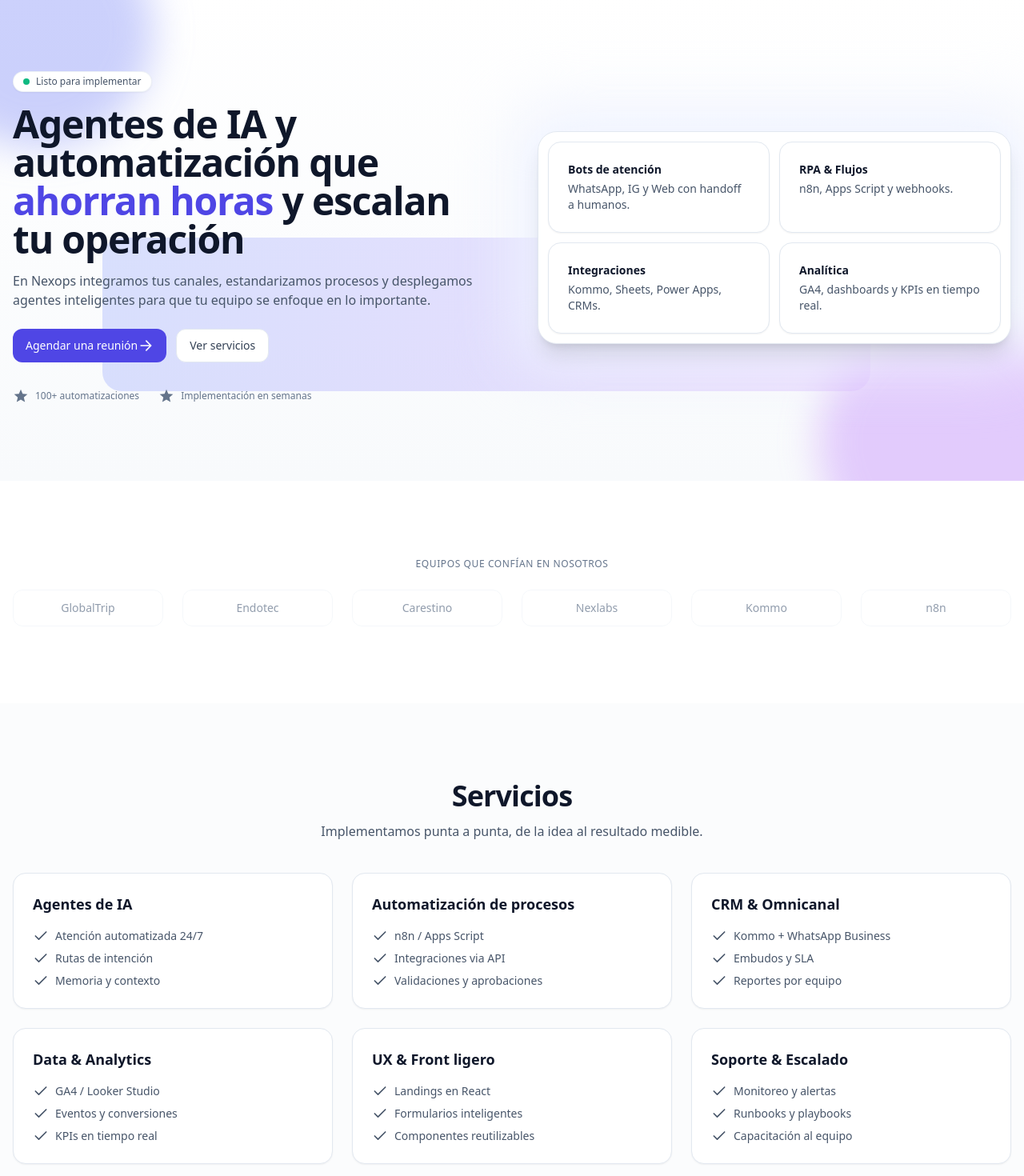
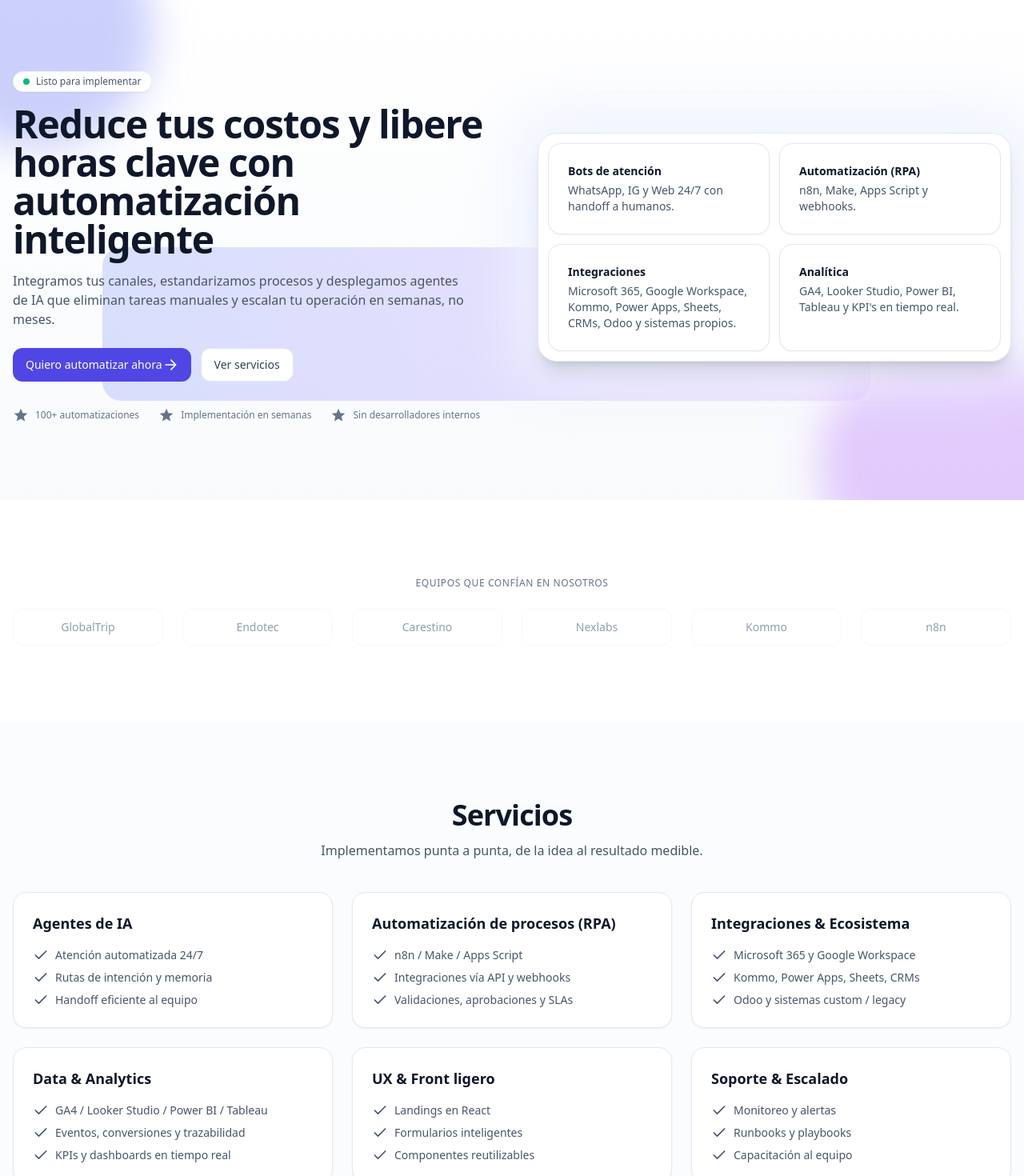
Before and after one commit to AlanTN13/webneoxps, a React (Vite) app: page / in a window 1280 px wide. Shown: the part 80-1550 px from the top of the page at 80% size. Built offline with nearby package versions, Linux system fonts and the light colour scheme.

Commit message:
Actualiza landing con hero pragmático y nuevos servicios

```diff
--- a/src/App.jsx
+++ b/src/App.jsx
@@ -5,7 +5,7 @@ import brandLogo from "./assets/logo-nexops.svg";
 
 // ---------------------------------------------
 // Nexops – Landing React + Parallax (Rellax)
-// Vite + Tailwind — sin framer-motion
+// Vite + Tailwind —
 // ---------------------------------------------
 
 const Section = ({ id, className = "", children }) => (
@@ -41,52 +41,23 @@ const ArrowRight = () => (
 );
 
 /* Logo */
-
-// Marca en SVG
-const LogoMark = ({ className = "h-10 w-10" }) => (
-  <svg
-    viewBox="0 0 48 48"
-    className={className}
-    fill="none"
-    xmlns="http://www.w3.org/2000/svg"
-    aria-hidden="true"
+const Brand = () => (
+  <a
+    href="/"
+    className="flex items-center gap-1 group select-none focus:outline-none focus-visible:ring-2 focus-visible:ring-indigo-500 rounded-md"
   >
-    <polygon
-      points="24,2 42,12 42,36 24,46 6,36 6,12"
-      stroke="#4F46E5"
-      strokeWidth="2.4"
-      fill="none"
-      strokeLinejoin="round"
-    />
-    <path d="M14 18v12" stroke="#4F46E5" strokeWidth="2" strokeLinecap="round"/>
-    <circle cx="14" cy="16" r="2" fill="#4F46E5"/>
-    <circle cx="14" cy="32" r="2" fill="#4F46E5"/>
-
-    <path d="M24 12v8l6 6v4" stroke="#4F46E5" strokeWidth="2" strokeLinecap="round"/>
-    <circle cx="24" cy="10" r="2" fill="#4F46E5"/>
-    <circle cx="30" cy="26" r="2" fill="#4F46E5"/>
-    <circle cx="30" cy="32" r="2" fill="#4F46E5"/>
-
-    <path d="M18 22h6" stroke="#4F46E5" strokeWidth="2" strokeLinecap="round"/>
-    <circle cx="26" cy="22" r="2" fill="#4F46E5"/>
-  </svg>
+    <img src={brandLogo} alt="NexOps" className="h-12 w-12 -ml-1 shrink-0" />
+    <span className="text-xl font-semibold tracking-tight text-slate-900 group-hover:text-indigo-700">
+      NexOps
+    </span>
+  </a>
 );
 
-const Brand = () => (
-  <div className="flex items-center gap-1">
-    <img src={brandLogo} alt="NexOps" className="h-12 w-12 -ml-1 shrink-0" />
-    <span className="text-xl font-semibold tracking-tight text-slate-900">NexOps</span>
-  </div>
-);
-
-// Si preferís seguir usando <Logo />, descomentá la línea de abajo:
-// const Logo = Brand;
 
 // NavBar
 const NavBar = () => (
   <header className="sticky top-0 z-40 w-full bg-white/95 backdrop-blur border-b border-slate-100 h-[72px]">
     <div className="mx-auto max-w-7xl flex h-full items-center justify-between px-6">
-      {/* Reemplazamos Logo por Brand para evitar el error */}
       <Brand />
 
       <nav className="hidden sm:flex items-center gap-8 text-base text-slate-600">
@@ -106,6 +77,7 @@ const NavBar = () => (
   </header>
 );
 
+/* HERO PRAGMÁTICO */
 const Hero = () => (
   <Section className="relative overflow-hidden bg-gradient-to-b from-white to-slate-50">
     {/* Capas decorativas con parallax */}
@@ -133,45 +105,51 @@ const Hero = () => (
         <Pill>
           <span className="h-2 w-2 rounded-full bg-emerald-500" /> Listo para implementar
         </Pill>
+
         <h1 className="mt-4 text-4xl font-bold tracking-tight text-slate-900 sm:text-5xl">
-          Agentes de IA y automatización que <span className="text-indigo-600">ahorran horas</span> y escalan tu operación
+          Reduce tus costos y libere horas clave con automatización inteligente
         </h1>
+
         <p className="mt-4 max-w-xl text-slate-600">
-          En Nexops integramos tus canales, estandarizamos procesos y desplegamos agentes inteligentes para que tu equipo se enfoque en lo importante.
+          Integramos tus canales, estandarizamos procesos y desplegamos agentes de IA que eliminan tareas manuales y escalan tu operación en semanas, no meses.
         </p>
+
         <div className="mt-6 flex flex-col gap-3 sm:flex-row">
           <a href="#contacto" className="inline-flex items-center justify-center rounded-xl bg-indigo-600 px-4 py-2.5 text-sm font-medium text-white hover:bg-indigo-700">
-            Agendar una reunión <ArrowRight />
+            Quiero automatizar ahora <ArrowRight />
           </a>
           <a href="#servicios" className="inline-flex items-center justify-center rounded-xl border border-slate-200 bg-white px-4 py-2.5 text-sm font-medium text-slate-700 hover:border-slate-300">
             Ver servicios
           </a>
         </div>
-        <div className="mt-8 flex items-center gap-6 text-xs text-slate-500">
+
+        <div className="mt-8 flex flex-wrap items-center gap-6 text-xs text-slate-500">
           <div className="flex items-center gap-2"><Star/> 100+ automatizaciones</div>
           <div className="flex items-center gap-2"><Star/> Implementación en semanas</div>
+          <div className="flex items-center gap-2"><Star/> Sin desarrolladores internos</div>
         </div>
       </div>
 
+      {/* Tarjetas del hero (ampliadas) */}
       <div className="relative">
         <div className="absolute -inset-6 -z-10 rounded-3xl bg-indigo-50 blur-2xl" />
         <div className="rounded-3xl border border-slate-200 bg-white p-3 shadow-xl">
           <div className="grid grid-cols-2 gap-3">
             <Card>
               <p className="text-sm font-semibold text-slate-900">Bots de atención</p>
-              <p className="mt-1 text-sm text-slate-600">WhatsApp, IG y Web con handoff a humanos.</p>
+              <p className="mt-1 text-sm text-slate-600">WhatsApp, IG y Web 24/7 con handoff a humanos.</p>
             </Card>
             <Card>
-              <p className="text-sm font-semibold text-slate-900">RPA & Flujos</p>
-              <p className="mt-1 text-sm text-slate-600">n8n, Apps Script y webhooks.</p>
+              <p className="text-sm font-semibold text-slate-900">Automatización (RPA)</p>
+              <p className="mt-1 text-sm text-slate-600">n8n, Make, Apps Script y webhooks.</p>
             </Card>
             <Card>
               <p className="text-sm font-semibold text-slate-900">Integraciones</p>
-              <p className="mt-1 text-sm text-slate-600">Kommo, Sheets, Power Apps, CRMs.</p>
+              <p className="mt-1 text-sm text-slate-600">Microsoft 365, Google Workspace, Kommo, Power Apps, Sheets, CRMs, Odoo y sistemas propios.</p>
             </Card>
             <Card>
               <p className="text-sm font-semibold text-slate-900">Analítica</p>
-              <p className="mt-1 text-sm text-slate-600">GA4, dashboards y KPIs en tiempo real.</p>
+              <p className="mt-1 text-sm text-slate-600">GA4, Looker Studio, Power BI, Tableau y KPI's en tiempo real.</p>
             </Card>
           </div>
         </div>
@@ -195,6 +173,7 @@ const Logos = () => (
   </Section>
 );
 
+/* SERVICIOS (ajustado a ecosistema) */
 const Servicios = () => (
   <Section id="servicios" className="bg-slate-50/60">
     <div className="mx-auto max-w-7xl px-4">
@@ -202,14 +181,57 @@ const Servicios = () => (
         <h2 className="text-3xl font-bold tracking-tight text-slate-900 sm:text-4xl">Servicios</h2>
         <p className="mt-3 text-slate-600">Implementamos punta a punta, de la idea al resultado medible.</p>
       </div>
+
       <div className="mt-10 grid grid-cols-1 gap-6 sm:grid-cols-2 lg:grid-cols-3">
         {[
-          { title: "Agentes de IA", points: ["Atención automatizada 24/7","Rutas de intención","Memoria y contexto"] },
-          { title: "Automatización de procesos", points: ["n8n / Apps Script","Integraciones via API","Validaciones y aprobaciones"] },
-          { title: "CRM & Omnicanal", points: ["Kommo + WhatsApp Business","Embudos y SLA","Reportes por equipo"] },
-          { title: "Data & Analytics", points: ["GA4 / Looker Studio","Eventos y conversiones","KPIs en tiempo real"] },
-          { title: "UX & Front ligero", points: ["Landings en React","Formularios inteligentes","Componentes reutilizables"] },
-          { title: "Soporte & Escalado", points: ["Monitoreo y alertas","Runbooks y playbooks","Capacitación al equipo"] },
+          {
+            title: "Agentes de IA",
+            points: [
+              "Atención automatizada 24/7",
+              "Rutas de intención y memoria",
+              "Handoff eficiente al equipo"
+            ],
+          },
+          {
+            title: "Automatización de procesos (RPA)",
+            points: [
+              "n8n / Make / Apps Script",
+              "Integraciones vía API y webhooks",
+              "Validaciones, aprobaciones y SLAs"
+            ],
+          },
+          {
+            title: "Integraciones & Ecosistema",
+            points: [
+              "Microsoft 365 y Google Workspace",
+              "Kommo, Power Apps, Sheets, CRMs",
+              "Odoo y sistemas custom / legacy"
+            ],
+          },
+          {
+            title: "Data & Analytics",
+            points: [
+              "GA4 / Looker Studio / Power BI / Tableau",
+              "Eventos, conversiones y trazabilidad",
+              "KPIs y dashboards en tiempo real"
+            ],
+          },
+          {
+            title: "UX & Front ligero",
+            points: [
+              "Landings en React",
+              "Formularios inteligentes",
+              "Componentes reutilizables"
+            ],
+          },
+          {
+            title: "Soporte & Escalado",
+            points: [
+              "Monitoreo y alertas",
+              "Runbooks y playbooks",
+              "Capacitación al equipo"
+            ],
+          },
         ].map(({ title, points }) => (
           <Card key={title}>
             <h3 className="text-lg font-semibold text-slate-900">{title}</h3>
@@ -305,8 +327,6 @@ const CTA = () => (
 const Footer = () => (
   <footer className="border-t border-slate-100 bg-white">
     <div className="mx-auto flex max-w-7xl flex-col items-center justify-between gap-4 px-4 py-8 sm:flex-row">
-
-      {/* Marca */}
       <div className="flex items-center text-sm text-slate-500">
         <img src={brandLogo} alt="NexOps" className="h-5 w-5 shrink-0 mr-1" />
         <span className="font-semibold text-slate-800 mr-2">NexOps</span>
@@ -315,7 +335,6 @@ const Footer = () => (
         </span>
       </div>
 
-      {/* Links */}
       <nav className="flex items-center gap-4 text-sm text-slate-500">
         <a href="#servicios" className="hover:text-slate-900">Servicios</a>
         <a href="#proceso" className="hover:text-slate-900">Proceso</a>
```
